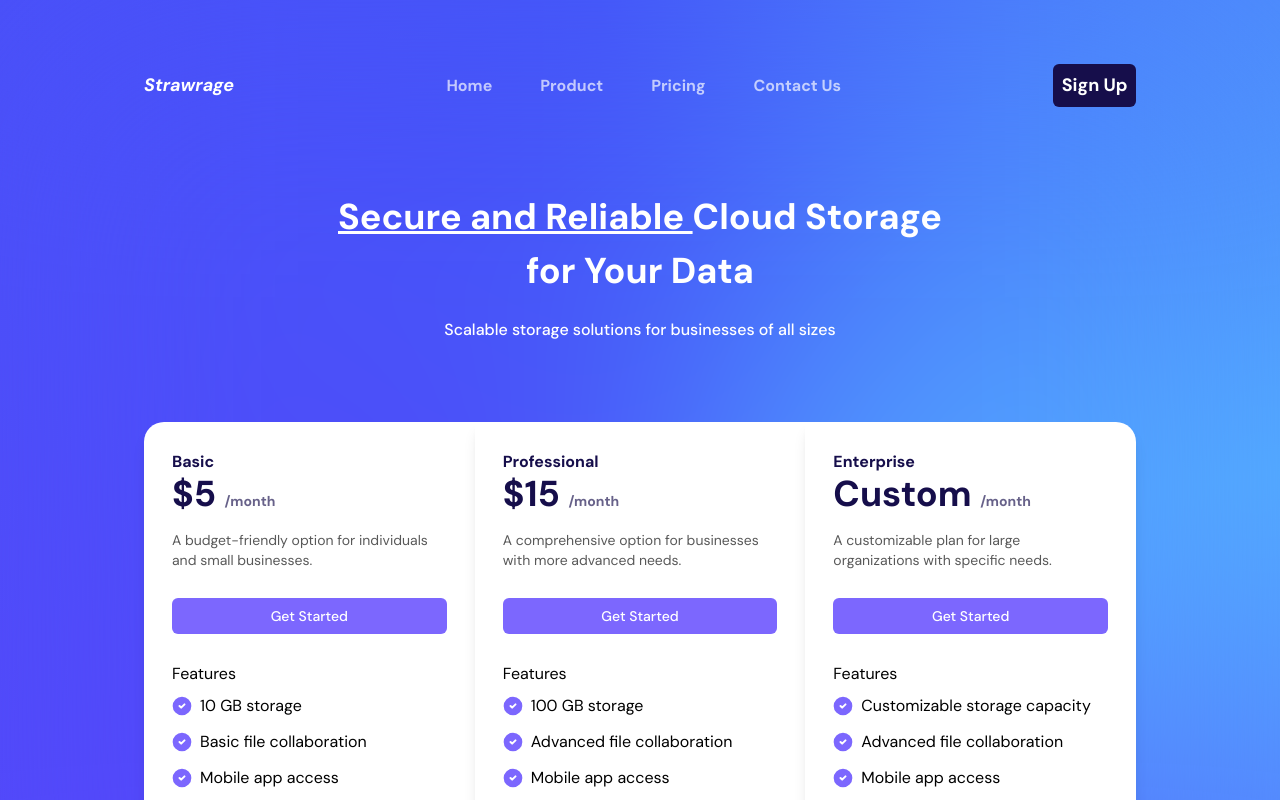
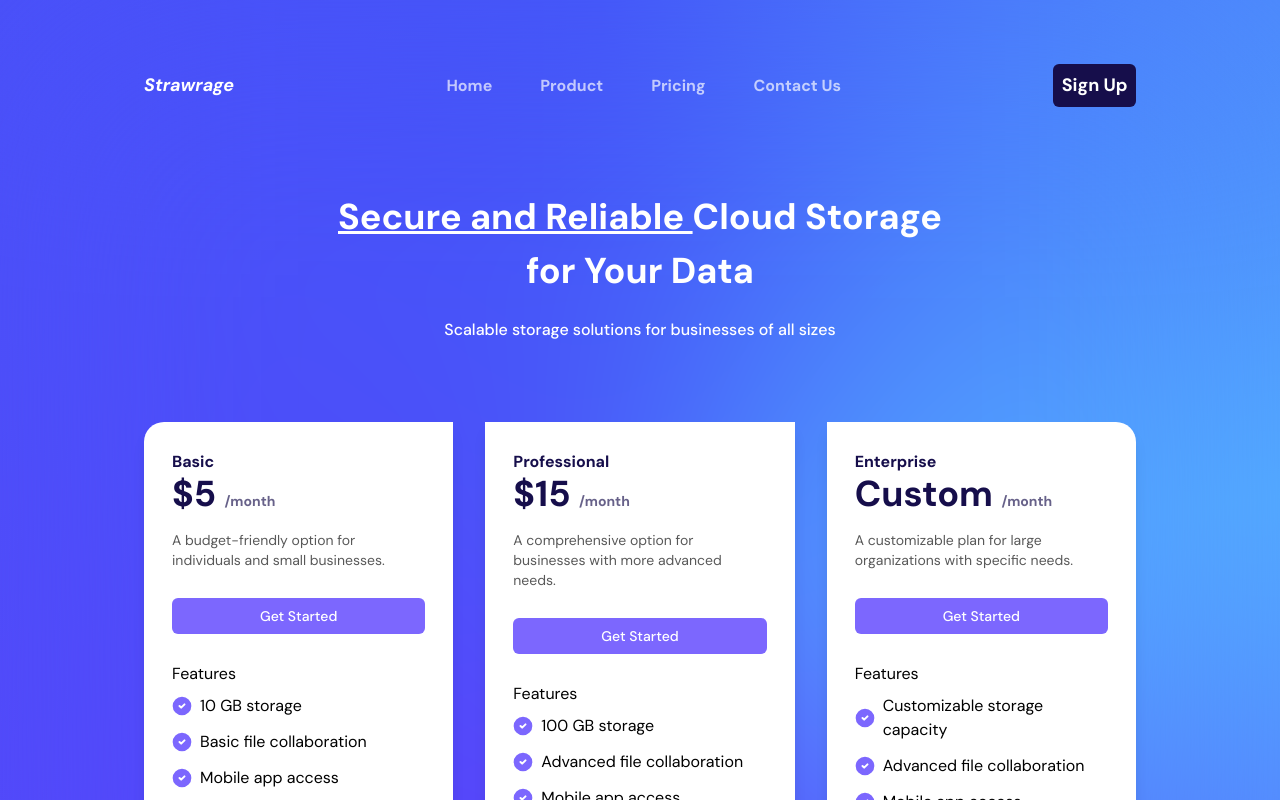
Before and after one commit to alipnf/Priced-Landing-Page, a React (Vite) app: page / in a window 1280 px wide. Shown: the top 800 px of the page. Built offline with nearby package versions, Linux system fonts and the light colour scheme.

Commit message:
style(cardLayout): add gap

```diff
--- a/src/components/Layouts/cardLayout.jsx
+++ b/src/components/Layouts/cardLayout.jsx
@@ -2,7 +2,7 @@ import Card from "../Fragments/card";
 import Feature from "../Elements/feature";
 const CardLayout = () => {
   return (
-    <div className="mb-24 flex justify-between ">
+    <div className="mb-24 flex justify-between gap-8">
       <Card
         title="Basic"
         price="$5"
```
